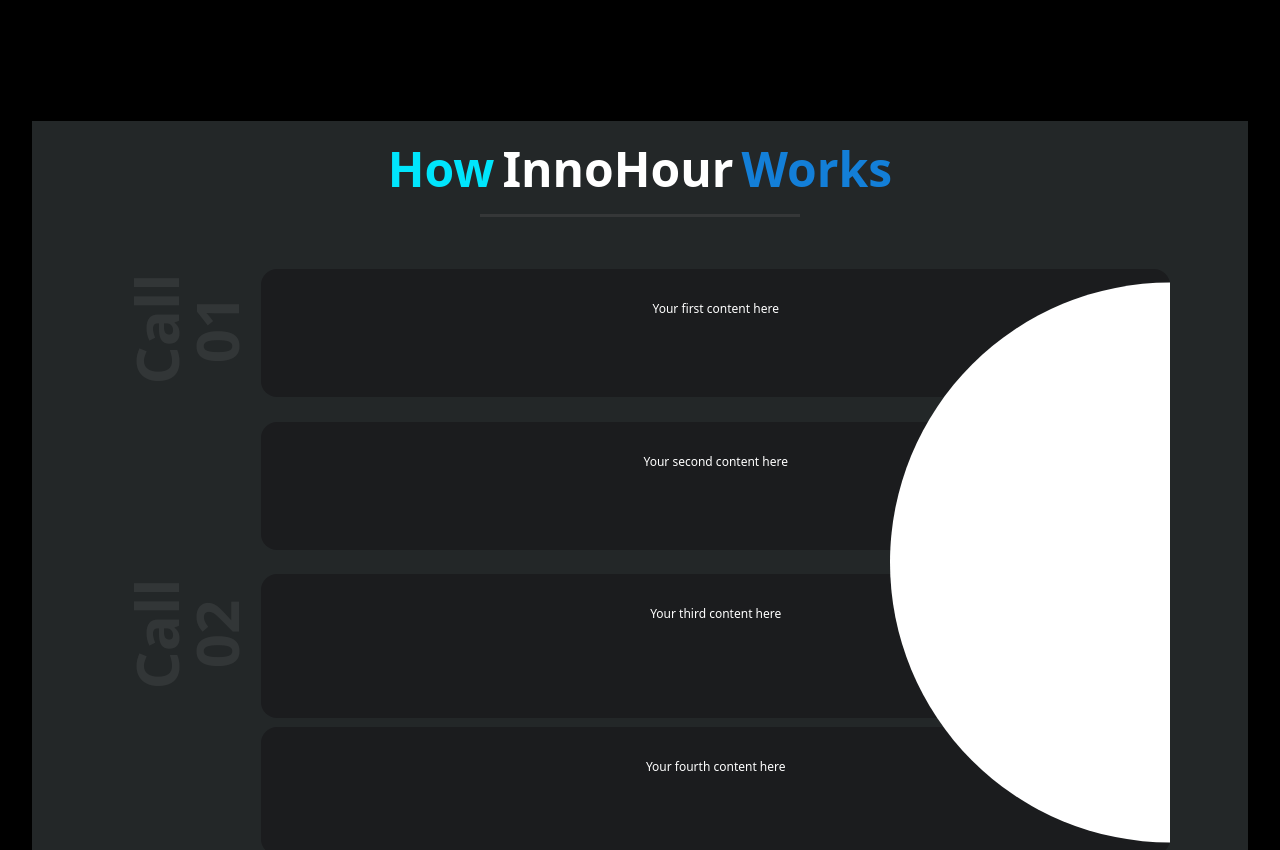
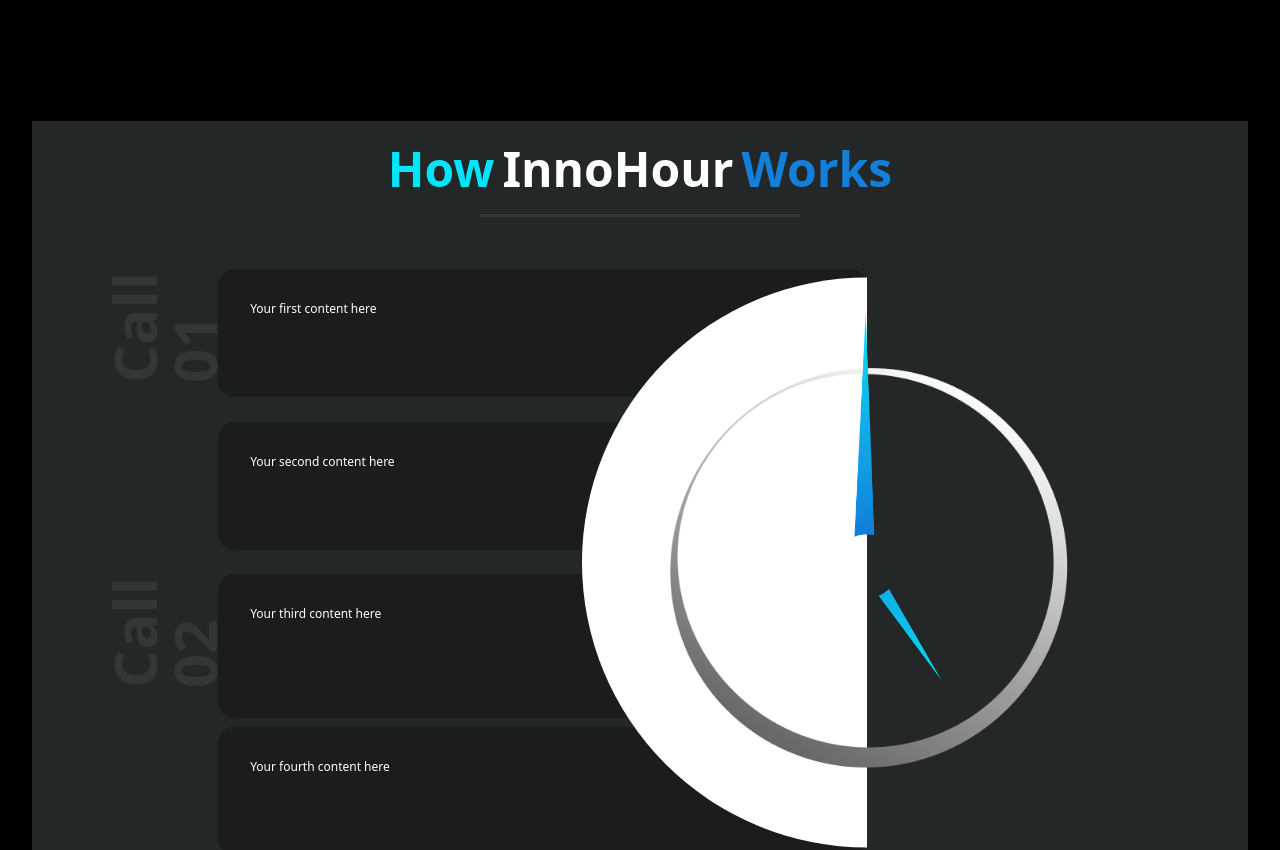
Before and after one commit to HannahAA/ventureway-machine-test, a React (Vite) app: page / in a window 1280 px wide. Shown: the part 720-1570 px from the top of the page. Built offline with nearby package versions, Linux system fonts and the light colour scheme.

Commit message:
Almost corrected data section

```diff
--- a/src/pages/ManualLandingPage.jsx
+++ b/src/pages/ManualLandingPage.jsx
@@ -89,7 +89,7 @@
                 </div>
             </div>
 
-            <div className="flex flex-col items-center mt-[392px] bg-[#232728] py-6 px-[78px]">
+            <div className="flex flex-col mt-[392px] bg-[#232728] py-6 px-[78px]">
                 {/* Supporting Sections */}
                 <div className="flex flex-col items-center">
                     <div className="flex flex-col md:flex-row font-bold text-3xl md:text-5xl gap-2">
@@ -162,7 +162,7 @@
                 of that the first 1 will be a col of small width
                 rest will be divided equally */}
 
-                <section className="relative grid grid-cols-7 grid-rows-4 h-[587px] gap-y-[23px] mt-[52px]">
+                <section className="relative grid grid-cols-7 grid-rows-4 h-[587px] gap-y-[23px] mt-[52px] text-left max-w-[757px]">
                     <div className="col-start-1 col-end-2 row-span-2">
                         <h3 className="font-extrabold text-6xl text-[#FFFFFF12] rotate-270">Call 01</h3>
                     </div>
@@ -171,8 +171,20 @@
                     </div>
                     <div
                         className="absolute top-0 right-0 h-full w-full bg-white"
-                        style={{ clipPath: "circle(280px at right 50%)" }}
+                        style={{ clipPath: "circle(285px at right 50%)" }}
                     />
+                    {/* <div className="absolute top-[59px] right-[-208px]">
+                        <Lottie options={defaultOptions}
+                            height={416}
+                            width={416}
+                        />
+                    </div> */}
+                    <div className="absolute right-[-293.5px]">
+                        <Lottie options={defaultOptions}
+                            height={587}
+                            width={587}
+                        />
+                    </div>
                     <div className="col-start-2 col-end-8 row-start-1 row-end-2 bg-[#1B1C1E] rounded-2xl h-32 p-8 text-white">
                         <p className="text-white text-xs">Your first content here</p>
                     </div>
```
